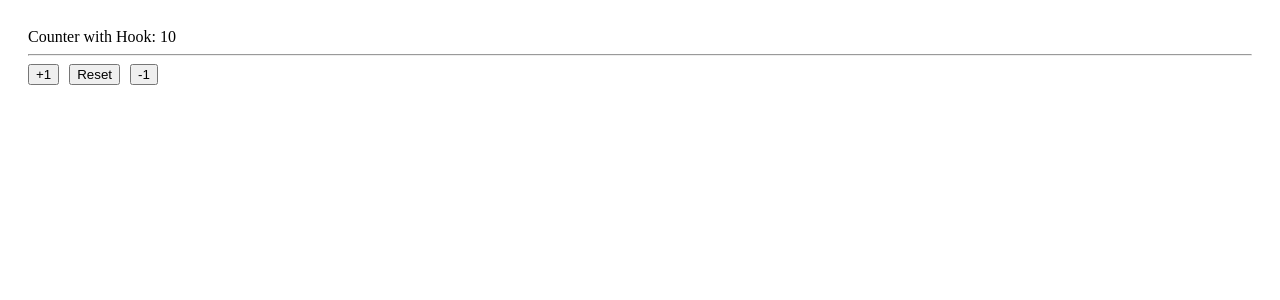
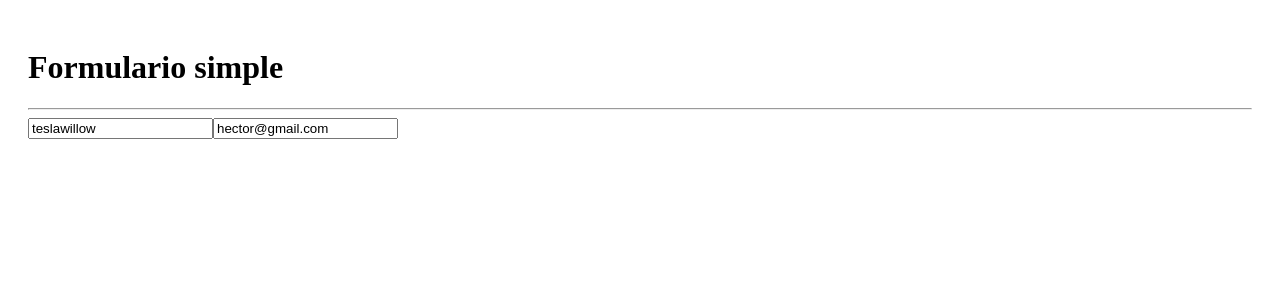
Before and after one commit to TeslaWillow/05-hook-app, a React app: page / in a window 1280 px wide. Shown: the top 300 px of the page. Built offline with nearby package versions, Linux system fonts and the light colour scheme; the HTML template or start-up script is replaced by a standard one.

Commit message:
simple form useeffect.

```diff
--- /dev/null
+++ b/src/02-useEffect/Message.jsx
@@ -0,0 +1,19 @@
+import { useEffect } from "react"
+
+export const Message = () => {
+
+    useEffect(() => {
+      console.log("Message mounted");
+
+      return () => {
+        console.log("Message unmounted");
+      }
+    }, [])
+
+
+  return (
+    <>
+        <h3>Usuario ya existe</h3>
+    </>
+  )
+}
--- /dev/null
+++ b/src/02-useEffect/SimpleForm.jsx
@@ -0,0 +1,58 @@
+import { useEffect, useState } from "react"
+import { Message } from "./Message";
+
+export const SimpleForm = () => {
+
+    const [formState, setFormState] = useState({
+        username: 'teslawillow',
+        email: 'hector@gmail.com'
+    });
+
+    const {username, email} = formState;
+
+    const onInputChange = ({target}) => {
+        const { name, value } = target;
+        setFormState({
+            ...formState,
+            [name]: value
+        });
+        console.log({ name, value });
+    }
+
+    useEffect(()=>{
+        console.log("formState Changed");
+    }, [formState]);
+
+    useEffect(()=>{
+        console.log("email Changed");
+    }, [email]);
+
+    return (
+        <>
+            <h1>Formulario simple</h1>
+            <hr />
+
+            <input
+                type="text"
+                className="form-control"
+                placeholder="Username"
+                name="username"
+                value={username}
+                onChange={onInputChange}
+            />
+
+            <input
+                type="email"
+                className="form-control mt-2"
+                placeholder="hector@google.com"
+                name="email"
+                value={email}
+                onChange={onInputChange}
+            />
+
+            {
+                username === 'teslawillow2' && <Message />
+            }
+        </>
+    )
+}
--- a/src/main.jsx
+++ b/src/main.jsx
@@ -3,10 +3,11 @@
 
 import './index.css'
 // import { CounterApp } from './01-useState/CounterApp'
-import { CounterWithCustomHook } from './01-useState/CounterWithCustomHook'
+// import { CounterWithCustomHook } from './01-useState/CounterWithCustomHook'
+import { SimpleForm } from './02-useEffect/SimpleForm'
 
 createRoot(document.getElementById('root')).render(
   <StrictMode>
-    <CounterWithCustomHook />
+    <SimpleForm />
   </StrictMode>,
 )
```
